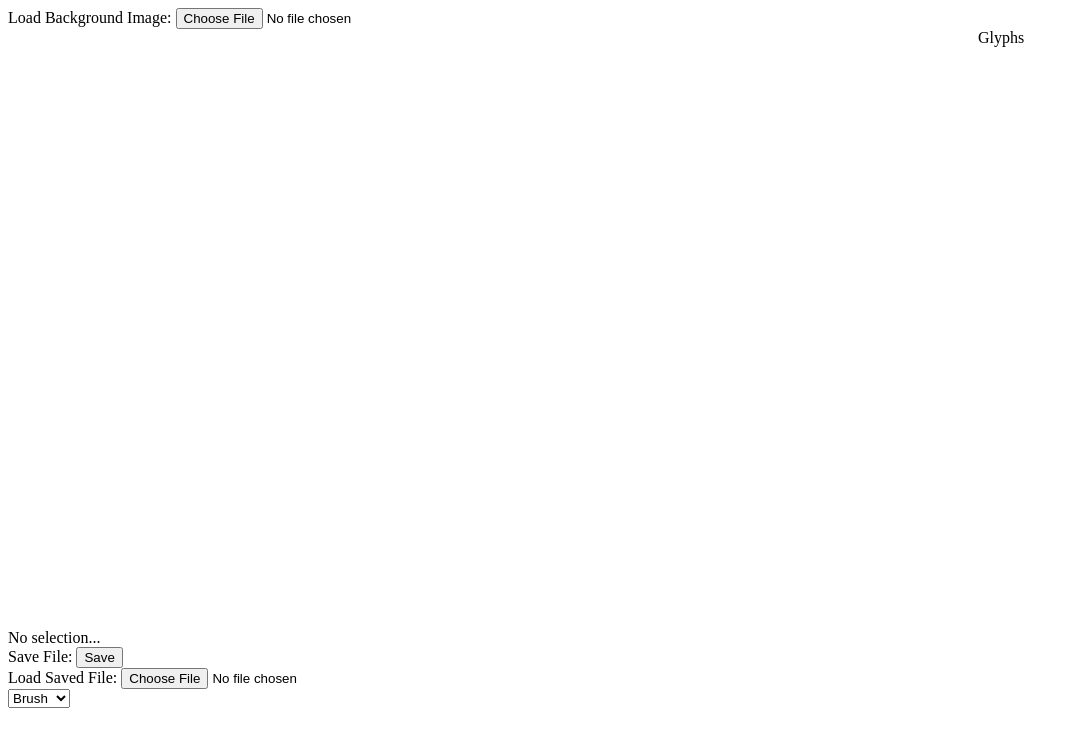
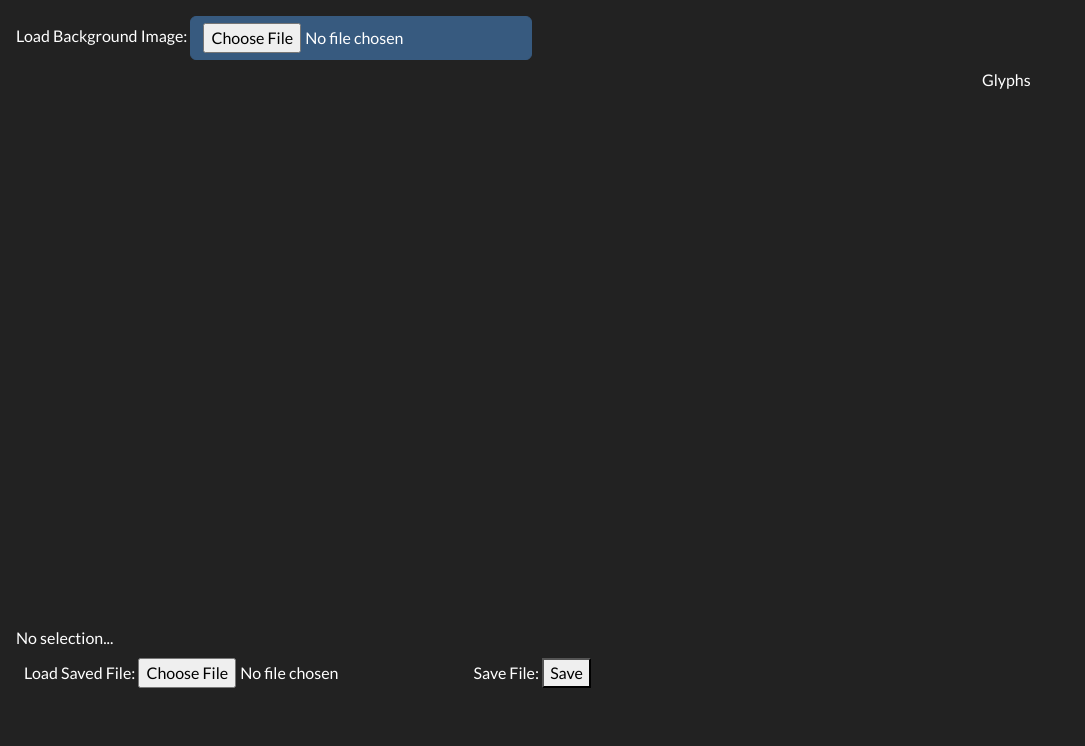
Before and after one commit to amasinton/TracingApp, a website built with webpack: page src/index.html in a window 1280 px wide. Shown: the whole page, without its empty margins (0-1085 px from the left). Built offline with nearby package versions, Linux system fonts and the light colour scheme; what tabulator-tables would draw is missing.

Commit message:
Adding style

```diff
--- a/src/index.html
+++ b/src/index.html
@@ -5,14 +5,14 @@
     <title>Tracing Tools</title>
     <!-- <link rel="stylesheet" href="./style.css"> -->
 </head>
-<body>
+<body class="p-3">
     <!-- <script type="module" src="index.js"></script> -->
     <div id="load_image">
         <label for="file_input">Load Background Image: </label>
-        <input type="file" id="file_input" name="file_input" accept="image/*">
+        <input class="btn btn-primary" type="file" id="file_input" name="file_input" accept="image/*">
     </div>
 
-    <div class="drawing_container">
+    <div class="drawing_container p-2">
         <div class="konva_column" id="konvatest"></div>
         <div class="layers_column" id="groupsVis">Glyphs</div>
     </div>
@@ -27,16 +27,18 @@
 
     <!-- <button id="newrow">Create New Row</button> -->
 
-    <div id="save_file">
-        <label for="reportchildren">Save File: </label>
-        <button id="reportchildren" name="reportchildren">Save</button>
+    <div class="save_load_container">
+        <div class="save_load_child p-2" id="file_load">
+            <label for="jsonFileInput">Load Saved File: </label>
+            <input type="file" id="jsonFileInput" name="jsonFileInput" accept=".geojson, .json, text/plain" />
+        </div>
+
+        <div class="save_load_child p-2" id="save_file">
+            <label for="reportchildren">Save File: </label>
+            <button id="reportchildren" name="reportchildren">Save</button>
+        </div>
     </div>
 
-    <div id="file_load">
-        <label for="jsonFileInput">Load Saved File: </label>
-        <input type="file" id="jsonFileInput" name="jsonFileInput" accept=".geojson, .json, text/plain" />
-    </div>
-
-    <div id="infotable" style="width: 90%""></div>
+    <div class="table table-dark table-striped" id="infotable" style="width: 100%""></div>
 </body>
 </html>
--- a/src/index.js
+++ b/src/index.js
@@ -1,21 +1,18 @@
+import "bootswatch/dist/darkly/bootstrap.min.css";
+// import 'bootstrap/dist/css/bootstrap.min.css';
 import './style.css';
+import 'bootstrap';
 import Konva from 'konva';
 import {TabulatorFull as Tabulator} from 'tabulator-tables';
-import "tabulator-tables/dist/css/tabulator.min.css";
+// import "tabulator-tables/dist/css/tabulator.min.css";
+import "tabulator-tables/dist/css/tabulator_bootstrap5.min.css";
 import { loadSavedJSON, checkTableForGroupID, saveLoadReportLayerChildren } from './saveload.js';
 
-// create tool select
-const select = document.createElement('select');
-select.innerHTML = `
-  <option value="brush">Brush</option>
-  <option value="eraser">Eraser</option>
-`;
-document.body.appendChild(select);
 
 const konvaDiv = document.querySelector('#konvatest');
 const rect = konvaDiv.getBoundingClientRect();
 const width = rect.width;
-const height = window.innerHeight - 200;
+const height = window.innerHeight - 250;
 
 Konva.dragButtons = [2];
 
@@ -76,6 +73,7 @@ document.getElementById('file_input').addEventListener('change', function (e) {
 		userUploadedImage.contrast(0);
 
 	  	const sliderLabel = document.createElement('label');
+		sliderLabel.classList.add("ms-3", "me-3");
 		sliderLabel.htmlFor = 'contrast_slider';
 		sliderLabel.textContent = 'Contrast: ';
 
@@ -136,6 +134,18 @@ stage.on('wheel', (e) => {
 });
 
 // ** Drawing
+// // create tool select
+// const select = document.createElement('select');
+// select.innerHTML = `
+//   <option value="brush">Brush</option>
+//   <option value="eraser">Eraser</option>
+// `;
+// document.body.appendChild(select);
+
+// select.addEventListener('change', function () {
+// 	mode = select.value;
+// });
+
 let isPaint = false;
 let mode = 'brush';
 let lastLine;
@@ -340,9 +350,6 @@ function cleanupEmptyGroups ()
 	}
 }
 
-select.addEventListener('change', function () {
-	mode = select.value;
-});
 
 // ** Line selection
 const lineInfo = document.getElementById('lineinfo');
--- a/src/style.css
+++ b/src/style.css
@@ -16,3 +16,7 @@ canvas:focus-visible {
 .layers_column {
   flex: 1;
 }
+
+.save_load_child {
+  display: inline-block;
+}
--- a/webpack.config.cjs
+++ b/webpack.config.cjs
@@ -1,14 +1,20 @@
 const path = require('path');
 const HtmlWebpackPlugin = require('html-webpack-plugin');
+const MiniCssExtractPlugin = require('mini-css-extract-plugin');
+
+const isProduction = process.env.NODE_ENV === 'production';
 
 module.exports = {
-  mode: 'development', // Sets the environment to development mode
+  mode: isProduction ? 'production' : 'development',
   entry: './src/index.js', // The entry point of your application
   module: {
     rules: [
       {
-        test: /\.css$/,
-        use: ['style-loader', 'css-loader'], // or MiniCssExtractPlugin.loader
+        test: /\.css$/i,
+        use: [
+          isProduction ? MiniCssExtractPlugin.loader : 'style-loader', 'css-loader',
+        ],
+        // use: ['style-loader', 'css-loader'], // or MiniCssExtractPlugin.loader
       },
     ],
   },
@@ -31,5 +37,6 @@ module.exports = {
     new HtmlWebpackPlugin({
         template: './src/index.html', // Uses our custom HTML file as a template
     }),
+    ...(isProduction ? [new MiniCssExtractPlugin({ filename: 'styles.css' })] : []),
   ],
 };
```
Also changed, not shown: package.json (+10 -2 lines), dist/bundle.js (added), dist/index.html (added), 1 other file.
